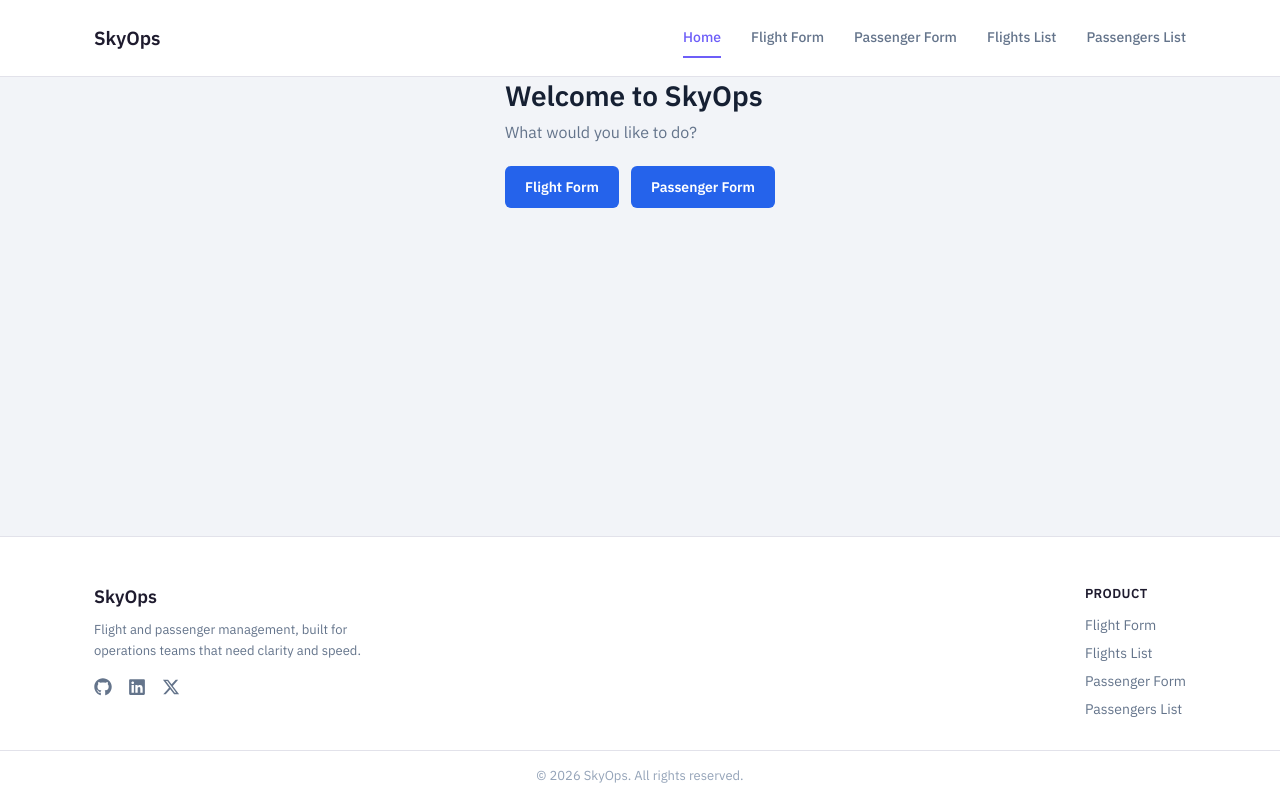
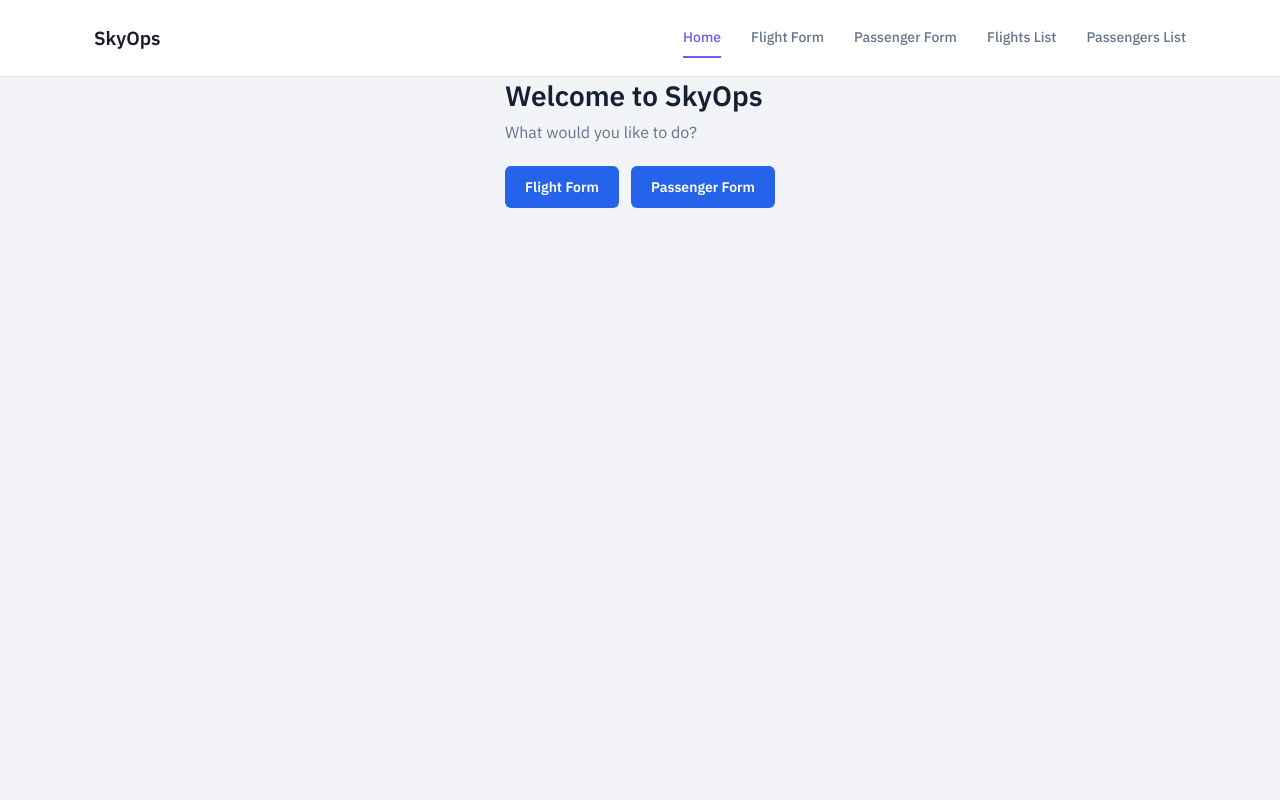
Before and after one commit to Adam-hash-a11y/skyops-forms, a React (Vite) app: page / in a window 1280 px wide. Built offline with nearby package versions, Linux system fonts and the light colour scheme.

Commit message:
refactor: remove footer from root layout

```diff
--- a/src/components/rootLayout/RootLayout.tsx
+++ b/src/components/rootLayout/RootLayout.tsx
@@ -1,6 +1,5 @@
 import { Outlet } from "react-router-dom";
 import { Header } from "../header/Header";
-import { Footer } from "../footer/Footer";
 import styled from "styled-components";
 
 const RootWrapper = styled.div`
@@ -21,7 +20,6 @@ export const RootLayout = () => {
       <MainContent>
         <Outlet />
       </MainContent>
-      <Footer />
     </RootWrapper>
   );
 };
```
